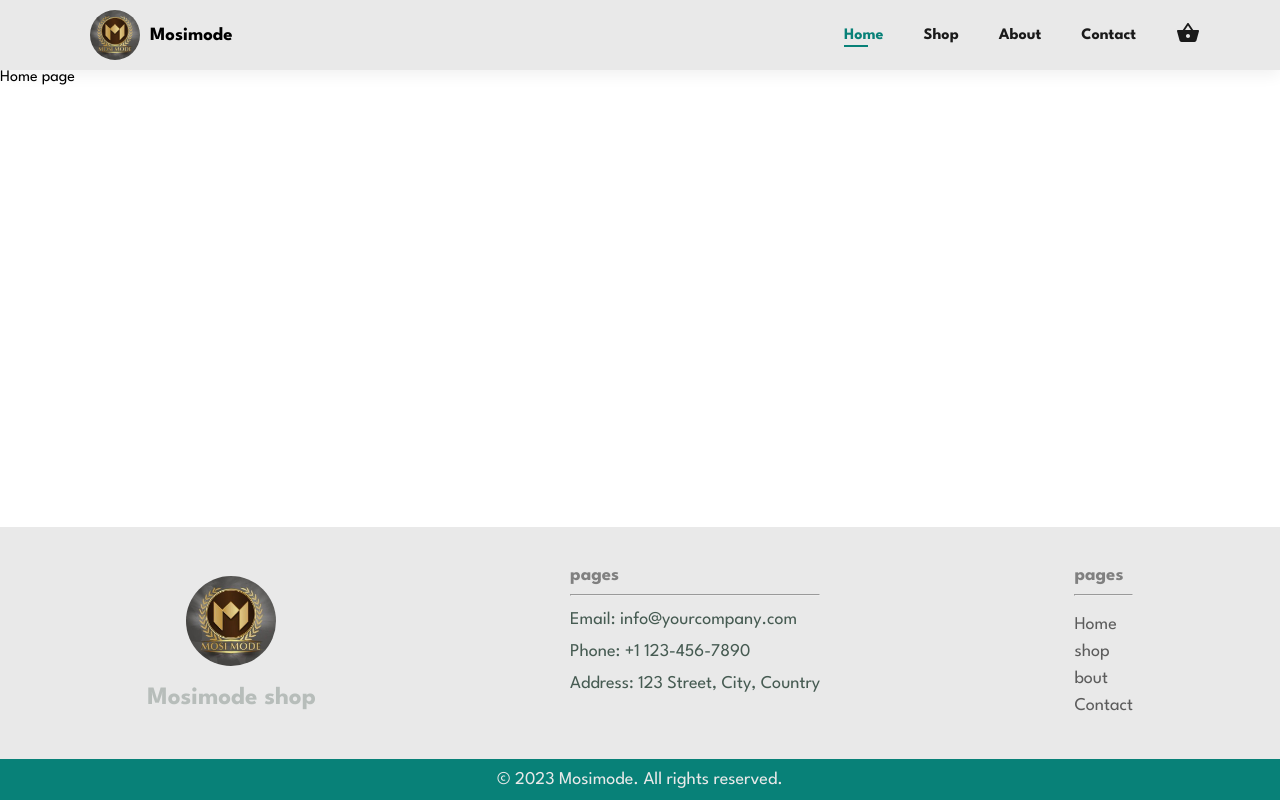
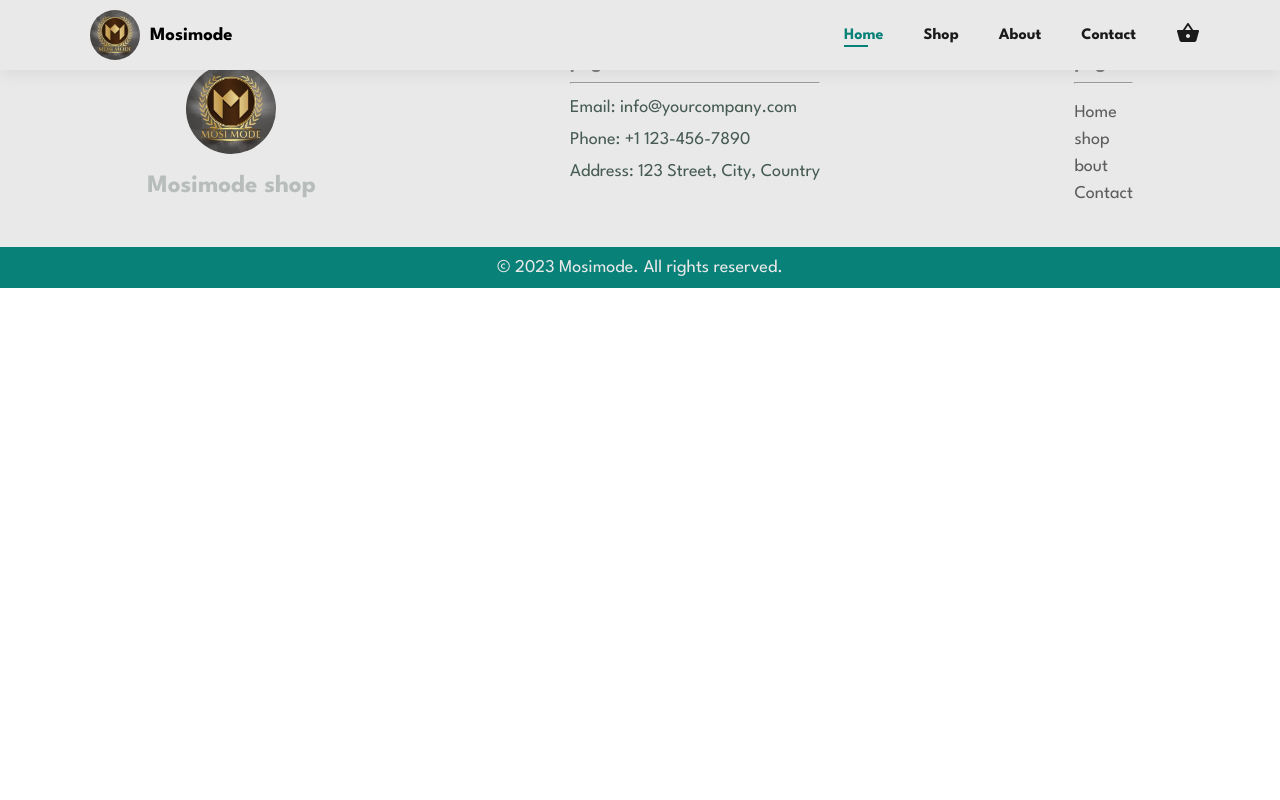
Before and after one commit to alirezatayebinejad/Mosimode-fullstack-Ecommerce, a Next.js app in the folder mosimode-shop/: page / in a window 1280 px wide. Built offline with nearby package versions, Linux system fonts and the light colour scheme.

Commit message:
some header footer changes position fixed

```diff
--- a/mosimode-shop/src/components/Footer/Footer.module.css
+++ b/mosimode-shop/src/components/Footer/Footer.module.css
@@ -1,6 +1,4 @@
 .footer {
-	position: absolute;
-	bottom: 0;
 	width: 100%;
 	background-color: #e9e9e9;
 }
--- a/mosimode-shop/src/components/Header/Header.jsx
+++ b/mosimode-shop/src/components/Header/Header.jsx
@@ -5,7 +5,7 @@ import ShoppingBasketIcon from "@mui/icons-material/ShoppingBasket";
 import Image from "next/image";
 import BurgerMenu from "./BurgerMenu";
 import ShoppingCart from "./ShoppingCart";
-import { useSelector, useDispatch } from "react-redux";
+import { useDispatch } from "react-redux";
 import { setIsCartOpen } from "../../store/cartSlice";
 
 const Header = () => {
--- a/mosimode-shop/src/components/Header/Header.module.css
+++ b/mosimode-shop/src/components/Header/Header.module.css
@@ -6,10 +6,9 @@
 	padding: 20px 80px;
 	box-shadow: 0 5px 15px rgba(0, 0, 0, 0.06);
 	z-index: 999;
-	position: sticky;
+	position: fixed;
 	top: 0;
-	left: 0;
-	right: 0;
+	width: 100%;
 	height: 70px;
 }
 .logo {
```
